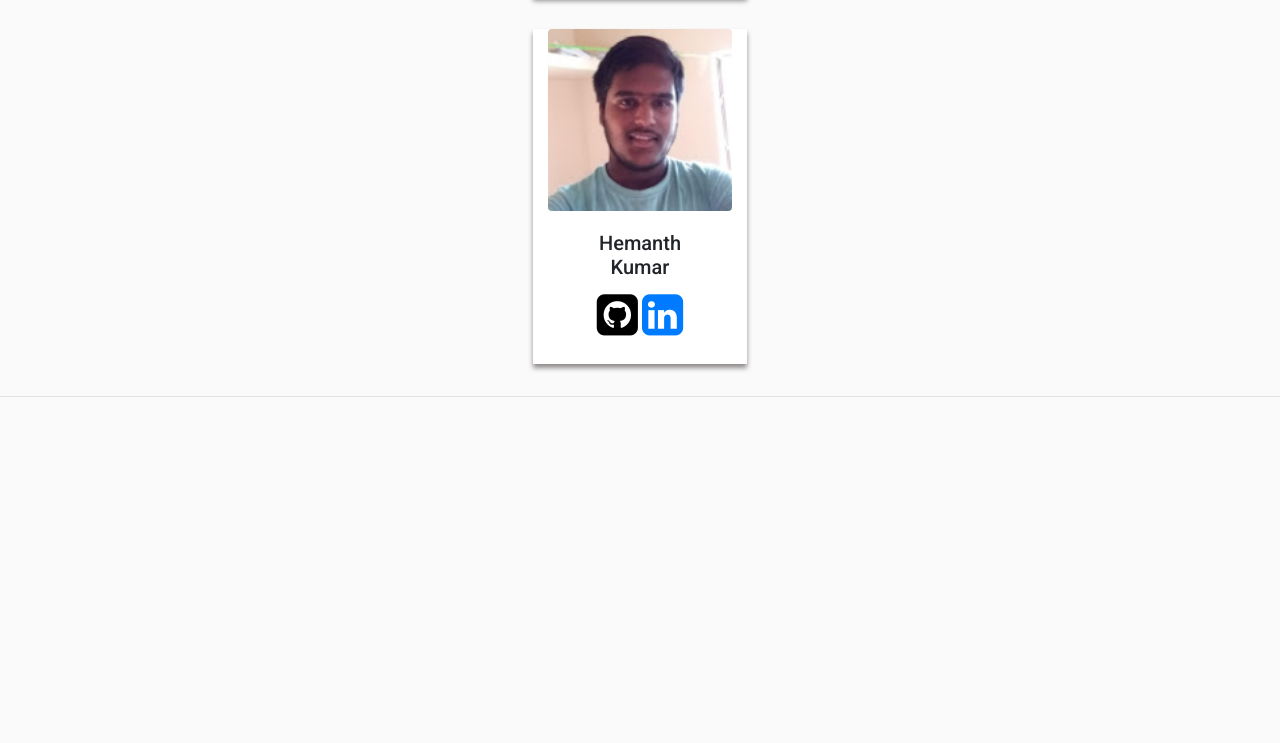
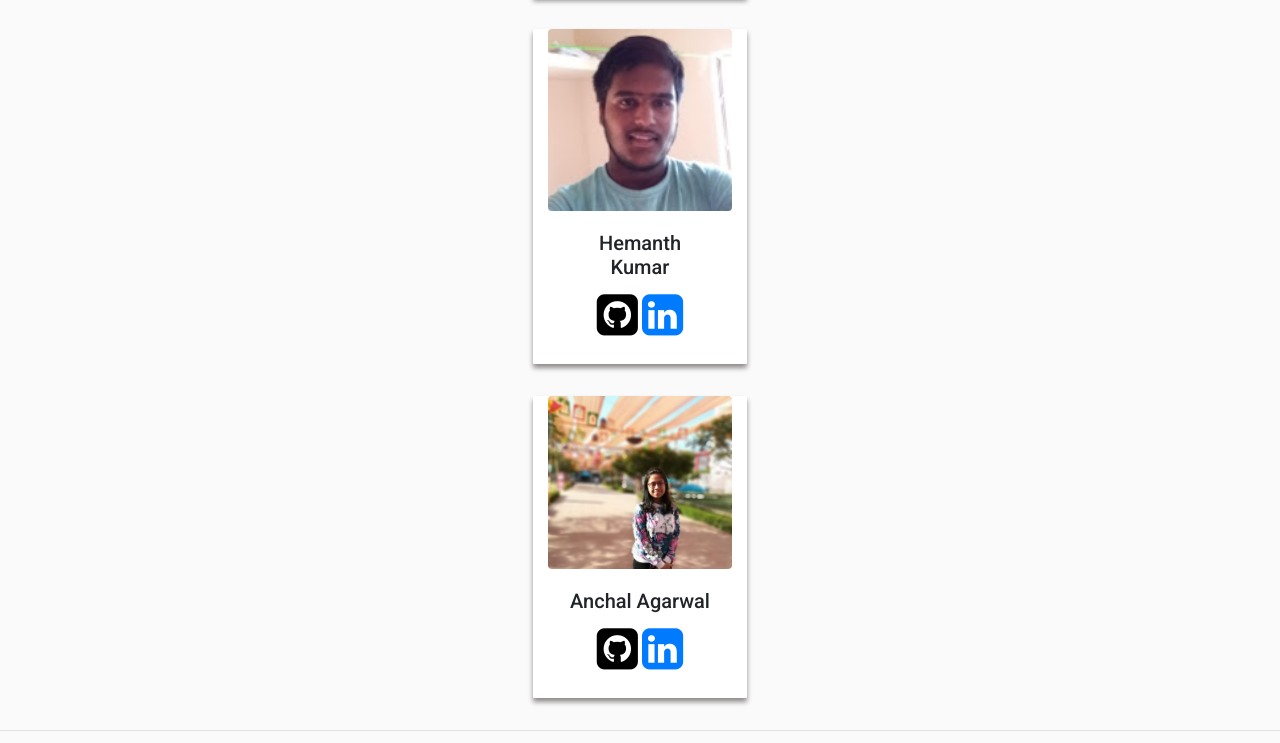
Before and after one commit to helios1101/HacktoberFest_20, a plain HTML site: page Task1/index.html in a window 1280 px wide. Shown: the part 4002-4745 px from the top of the page. Before the commit the page ends 4415 px from the top, so only its background shows below. Drawn offline with nearby package versions, Linux system fonts and the light colour scheme; files whose address does not match are found by name.

Commit message:
Update index.html

```diff
--- a/Task1/index.html
+++ b/Task1/index.html
@@ -203,8 +203,6 @@
                 </div>
         </div>
 
- <!-- Paste Above this line -->
-
          <div class="col-md-2 col-sm-6 my-12 mx-auto p-relative bg-white shadow-1 blue-hover mycard mycard" style="width: 360px; overflow: hidden; border-radius: 1px;">
             <img src="./img/hemanth-hk.jpg" class="d-block w-full avatar-img">
                 <div class="card-body">
@@ -212,6 +210,16 @@
                         <div class="text-center">
                             <a href="https://github.com/hemanth-hk" target="_blank"><i class="fa fa-github-square icon fa-3x"></i></a>
                             <a href="https://www.linkedin.com/in/hemanth-kumar-uppada-7618ba174/" target="_blank"><i class="fa fa-linkedin-square fa-3x"></i></i></a>
+                        </div>
+                </div>
+        </div>
+         <div class="col-md-2 col-sm-6 my-12 mx-auto p-relative bg-white shadow-1 blue-hover mycard mycard" style="width: 360px; overflow: hidden; border-radius: 1px;">
+            <img src="./img/anchal7299.jpg" class="d-block w-full avatar-img">
+                <div class="card-body">
+                        <h5 class="card-title text-center">Anchal Agarwal</h5>
+                        <div class="text-center">
+                            <a href="https://github.com/anchal7299" target="_blank"><i class="fa fa-github-square icon fa-3x"></i></a>
+                            <a href="https://www.linkedin.com/in/anchal-agarwal-3285b0178/" target="_blank"><i class="fa fa-linkedin-square fa-3x"></i></i></a>
                         </div>
                 </div>
         </div>
```
